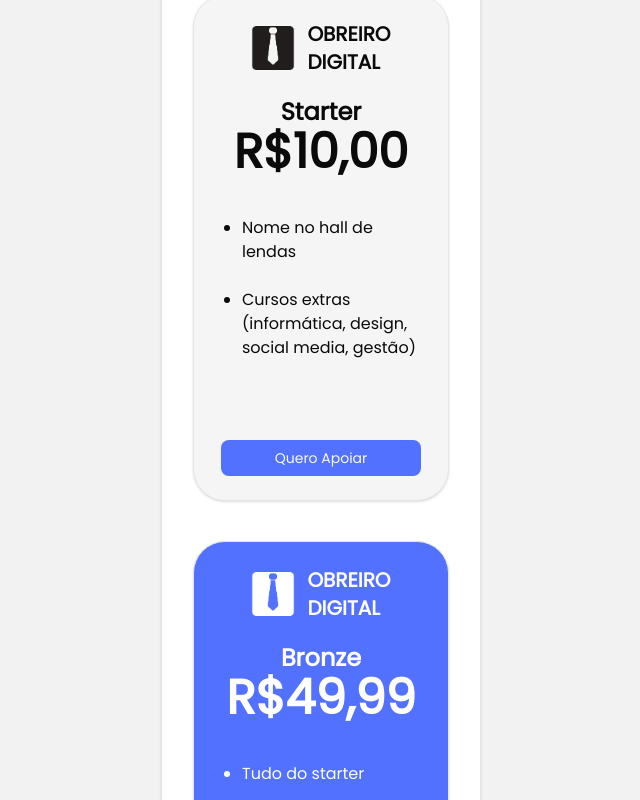
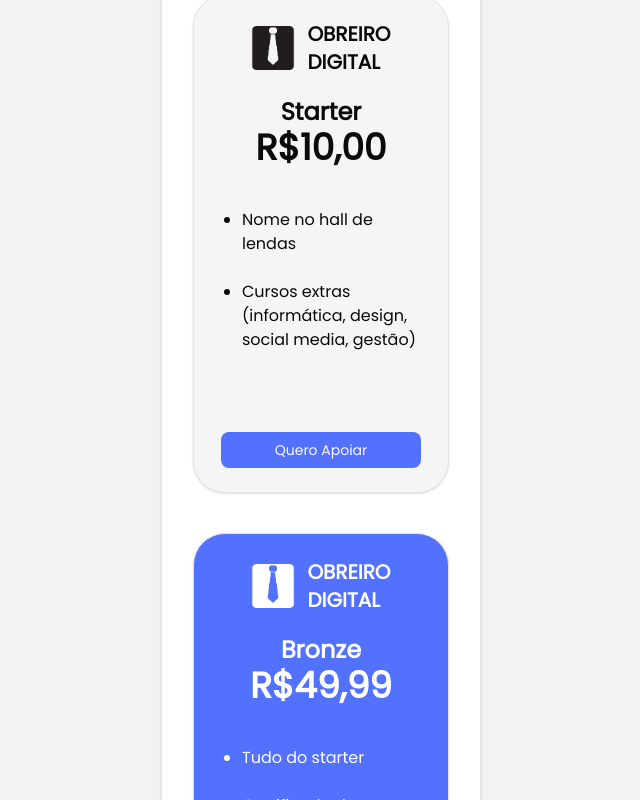
Before and after one commit to Ecle-Tech-Team/obreiro_digital_landing_page, a Next.js app: page / in a window 1280 px wide. Shown: the part 10840-11640 px from the top of the page, without its empty margins (319-959 px from the left). Built offline with nearby package versions, Linux system fonts and the light colour scheme.

Commit message:
alteração section

```diff
--- a/src/app/page.tsx
+++ b/src/app/page.tsx
@@ -593,7 +593,7 @@
 
                   <div className="text-center mb-10">
                     <h1 className="text-2xl font-bold">Starter</h1>
-                    <h1 className="text-5xl font-bold">R$10,00</h1>
+                    <h1 className="text-4xl font-bold">R$10,00</h1>
                   </div>
 
                   <div className="flex flex-col ml-6 font-medium">
@@ -636,7 +636,7 @@
 
                   <div className="text-center mb-10">
                     <h1 className="text-2xl font-bold">Bronze</h1>
-                    <h1 className="text-5xl font-bold">R$49,99</h1>
+                    <h1 className="text-4xl font-bold">R$49,99</h1>
                   </div>
 
                   <div className="flex flex-col ml-6 font-medium">
@@ -676,7 +676,7 @@
 
                   <div className="text-center mb-10">
                     <h1 className="text-2xl font-bold">Prata</h1>
-                    <h1 className="text-5xl font-bold">R$299,00</h1>
+                    <h1 className="text-4xl font-bold">R$299,00</h1>
                   </div>
 
                   <div className="flex flex-col ml-6 font-medium">
@@ -718,7 +718,7 @@
 
                   <div className="text-center mb-10">
                     <h1 className="text-2xl font-bold">Ouro</h1>
-                    <h1 className="text-5xl font-bold">R$499,00</h1>
+                    <h1 className="text-4xl font-bold">R$499,00</h1>
                   </div>
 
                   <div className="flex flex-col ml-6 font-medium">
@@ -760,7 +760,7 @@
 
                   <div className="text-center mb-10">
                     <h1 className="text-2xl font-bold">Patriarca</h1>
-                    <h1 className="text-5xl font-bold">R$1.000,00</h1>
+                    <h1 className="text-4xl font-bold">R$1.000,00</h1>
                   </div>
 
                   <div className="flex flex-col ml-6 font-medium">
```
